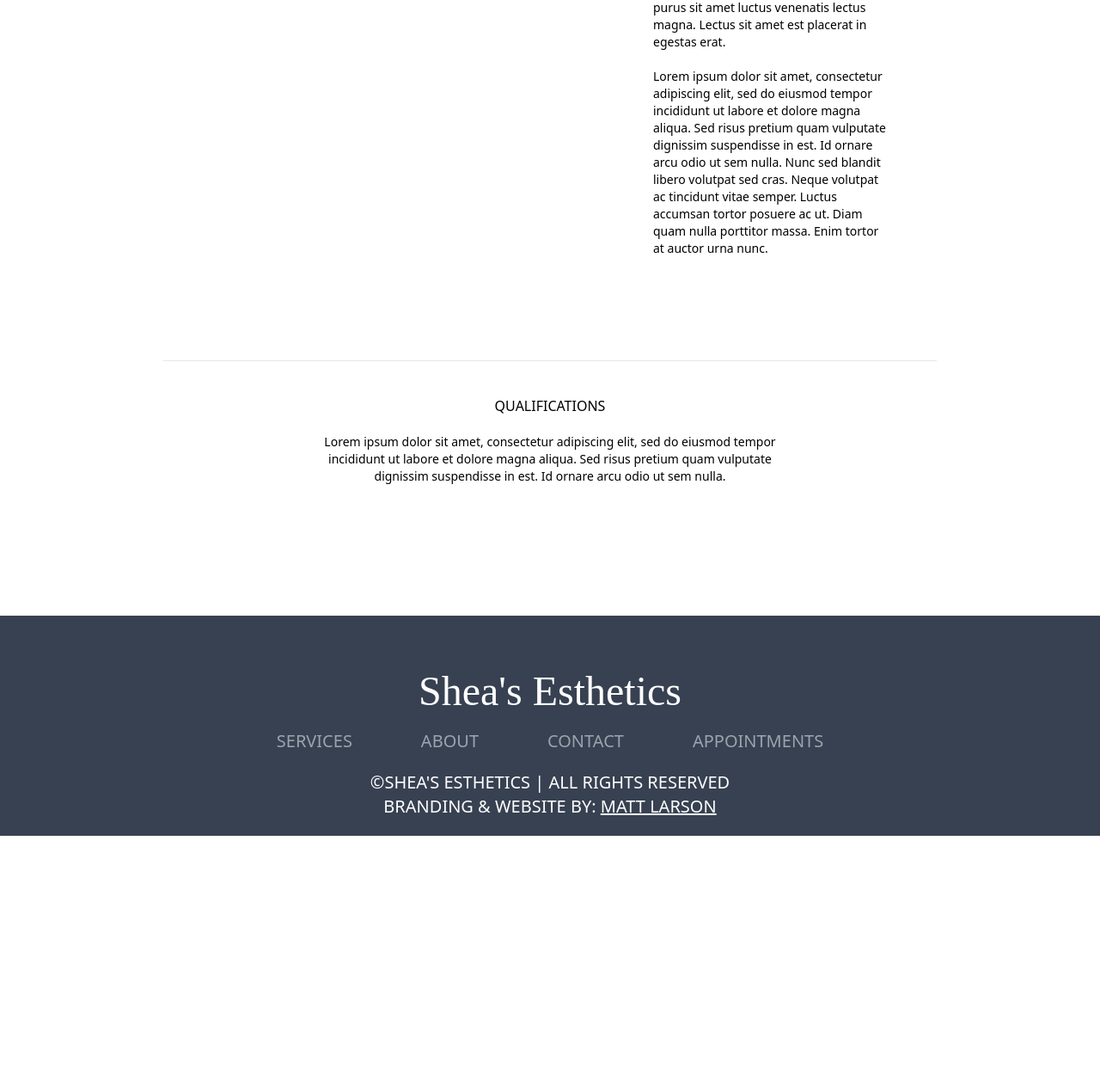
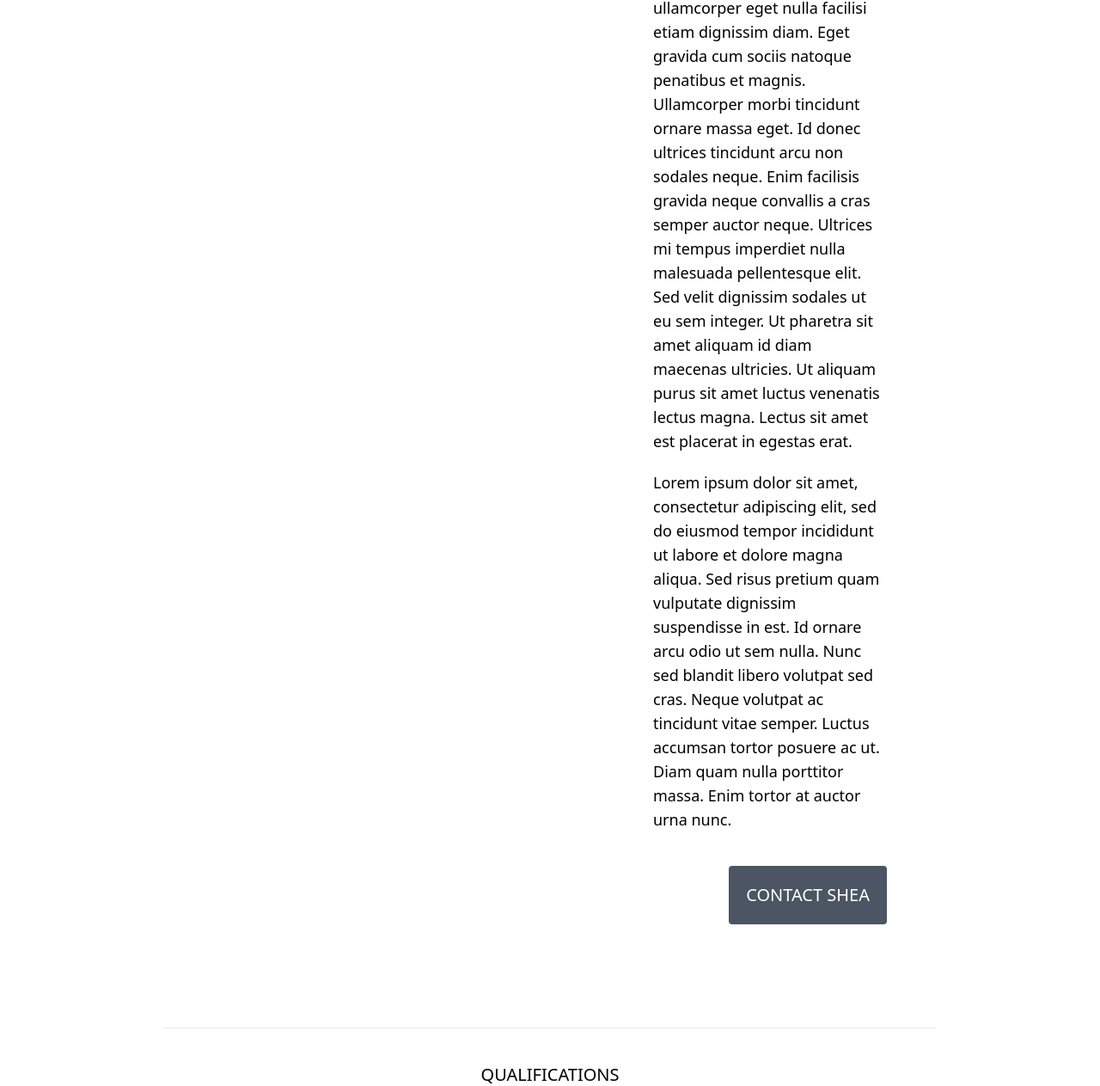
Before and after one commit to MLDEV101011/shea-site, a React (Create React App) app: page /about in a window 1280 px wide. Shown: the part 657-1920 px from the top of the page at 86% size. Before the commit the page ends 1629 px from the top, so only its background shows below. Built offline with nearby package versions, Linux system fonts and the light colour scheme; a web font is replaced by a local one.

Commit message:
ui changes

```diff
--- a/src/components/Footer.js
+++ b/src/components/Footer.js
@@ -9,7 +9,6 @@ function Footer() {
                 <Link to='/services' className='text-gray-400 text text-center lg:text-xl md:mx-10'>SERVICES</Link>
                 <Link to='/about' className='text-gray-400 text text-center lg:text-xl md:mx-10 '>ABOUT</Link>
                 <Link to='/contact' className='text-gray-400 text text-center lg:text-xl md:mx-10'>CONTACT</Link>
-                <Link to='/schedule' className='text-gray-400 text text-center lg:text-xl md:mx-10 '>APPOINTMENTS</Link>
             </div>
             <div className='flex justify-center items-center mt-5 flex-col'>
             <div className='flex flex-row'>
--- a/src/pages/About.js
+++ b/src/pages/About.js
@@ -1,3 +1,4 @@
+import { Link } from "react-router-dom";
 import Footer from "../components/Footer";
 import Header from "../components/Header";
 
@@ -13,7 +14,7 @@ function About() {
         />
         <div className=" md:px-10">
           <h1 className="text-2xl text-center md:text-left">MEET SHEA</h1>
-          <p className="text-sm mt-2 text-center md:text-left">
+          <p className="text-sm mt-2 text-center md:text-lg md:text-left">
             Lorem ipsum dolor sit amet, consectetur adipiscing elit, sed do
             eiusmod tempor incididunt ut labore et dolore magna aliqua. Sed
             risus pretium quam vulputate dignissim suspendisse in est. Id ornare
@@ -31,7 +32,7 @@ function About() {
             ultricies. Ut aliquam purus sit amet luctus venenatis lectus magna.
             Lectus sit amet est placerat in egestas erat.
           </p>
-          <p className="text-sm mt-5 text-center md:text-left">
+          <p className="text-sm mt-5 text-center md:text-lg md:text-left">
             Lorem ipsum dolor sit amet, consectetur adipiscing elit, sed do
             eiusmod tempor incididunt ut labore et dolore magna aliqua. Sed
             risus pretium quam vulputate dignissim suspendisse in est. Id ornare
@@ -40,18 +41,21 @@ function About() {
             posuere ac ut. Diam quam nulla porttitor massa. Enim tortor at
             auctor urna nunc.
           </p>
-
+          <div className="flex w-full justify-end mt-10">
+          <Link to="/contact" className="text-xl bg-gray-600 p-5 rounded text-white text-center md:text-left">CONTACT SHEA</Link>
+          </div>
         </div>
       </div>
       <div className="flex justify-center m-10 text-center flex-col">
       <hr className="self-center w-3/4 m-10 text-center" />
-        <p>QUALIFICATIONS</p>
-        <p className="text-sm md:m-5 md:mb-28 md:mx-80 text-center">
+        <p className="md:text-xl">QUALIFICATIONS</p>
+        <p className="text-sm md:text-lg md:m-5 md:mb-10 md:mx-80 text-center">
             Lorem ipsum dolor sit amet, consectetur adipiscing elit, sed do
             eiusmod tempor incididunt ut labore et dolore magna aliqua. Sed
             risus pretium quam vulputate dignissim suspendisse in est. Id ornare
             arcu odio ut sem nulla.
           </p>
+          <img  src="https://www.tricociuniversity.edu/wp-content/themes/tricoci/images/logo.png" alt="" className="h-20 w-40 self-center"/>
       </div>
       <Footer  />
     </div>
--- a/src/pages/Services.js
+++ b/src/pages/Services.js
@@ -51,9 +51,9 @@ function Services() {
         >
           BOOK AN APPOINTMENT
         </Link>
+      <hr className="w-3/4 m-10 self-center" />
       </div>
 
-      <hr className="w-3/4 m-10" />
       <div className="flex flex-col w-full items-center">
         <p className="font-forum w-full py-10 text-center  font-bold text-gray-500 text-4xl">
           OTHER SERVICES
@@ -88,7 +88,7 @@ LET US TREAT YOU TO A LASH LIFT OR LASH AND BROW TINTING!"
         >
           BOOK AN APPOINTMENT
         </Link>
-        <hr className="w-3/4 mb-20" />
+        <hr className="w-3/4 mb-20 self-center" />
       </div>
       <Footer />
     </div>
```
